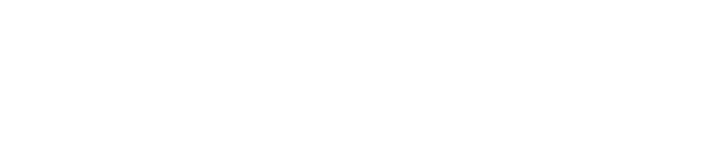
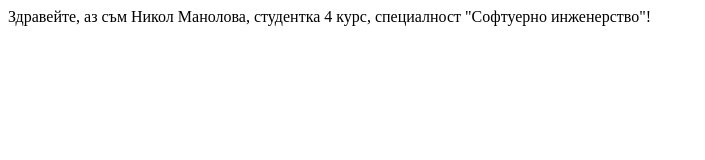
Before and after one commit to NikolManolova07/stu2001321011, a plain HTML site: page index.html in a window 1280 px wide. Shown: the whole page, without its empty margins (0-705 px from the left). Drawn offline with Linux system fonts and the light colour scheme.

Commit message:
Add personal information about who I am

```diff
--- a/index.html
+++ b/index.html
@@ -7,5 +7,8 @@
 </head>
 <body>
 
+    <!-- информация за мен  -->
+    <div>Здравейте, аз съм Никол Манолова, студентка 4 курс, специалност "Софтуерно инженерство"!</div>
+
 </body>
 </html>
```
